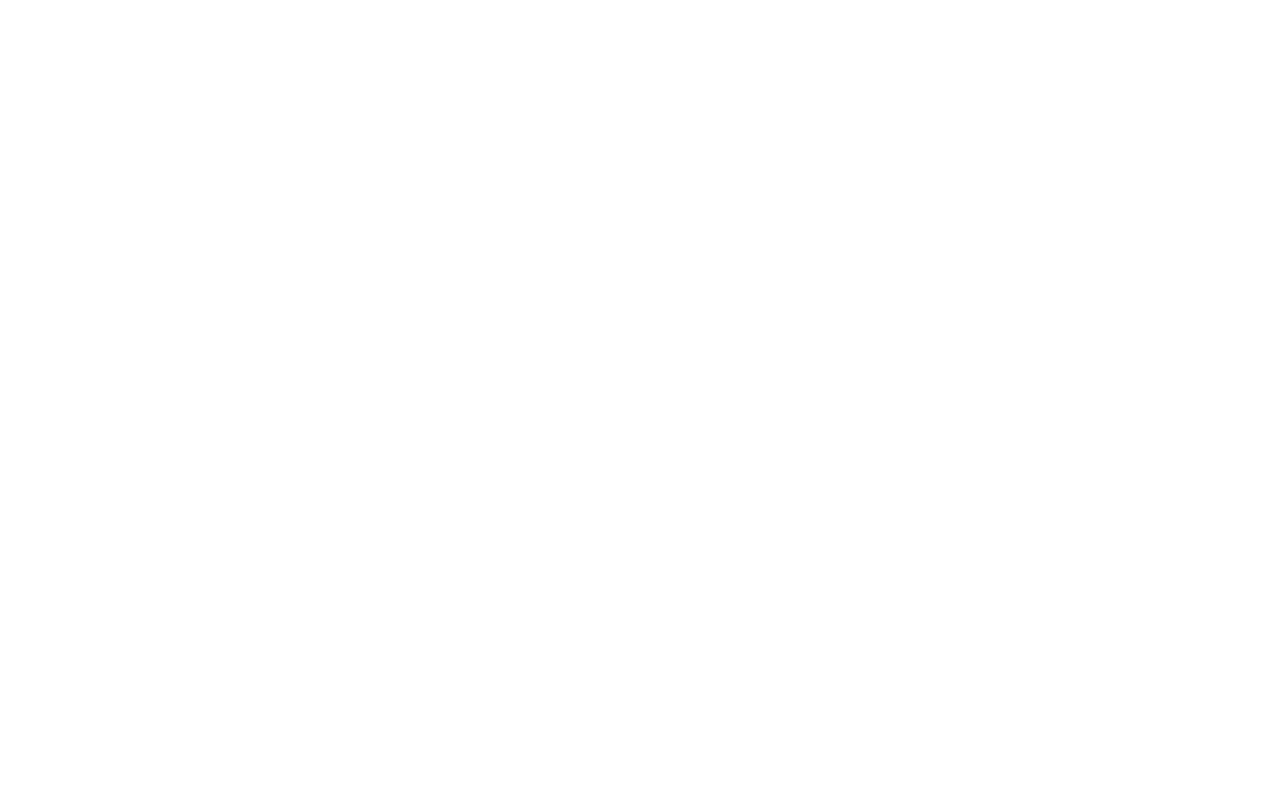
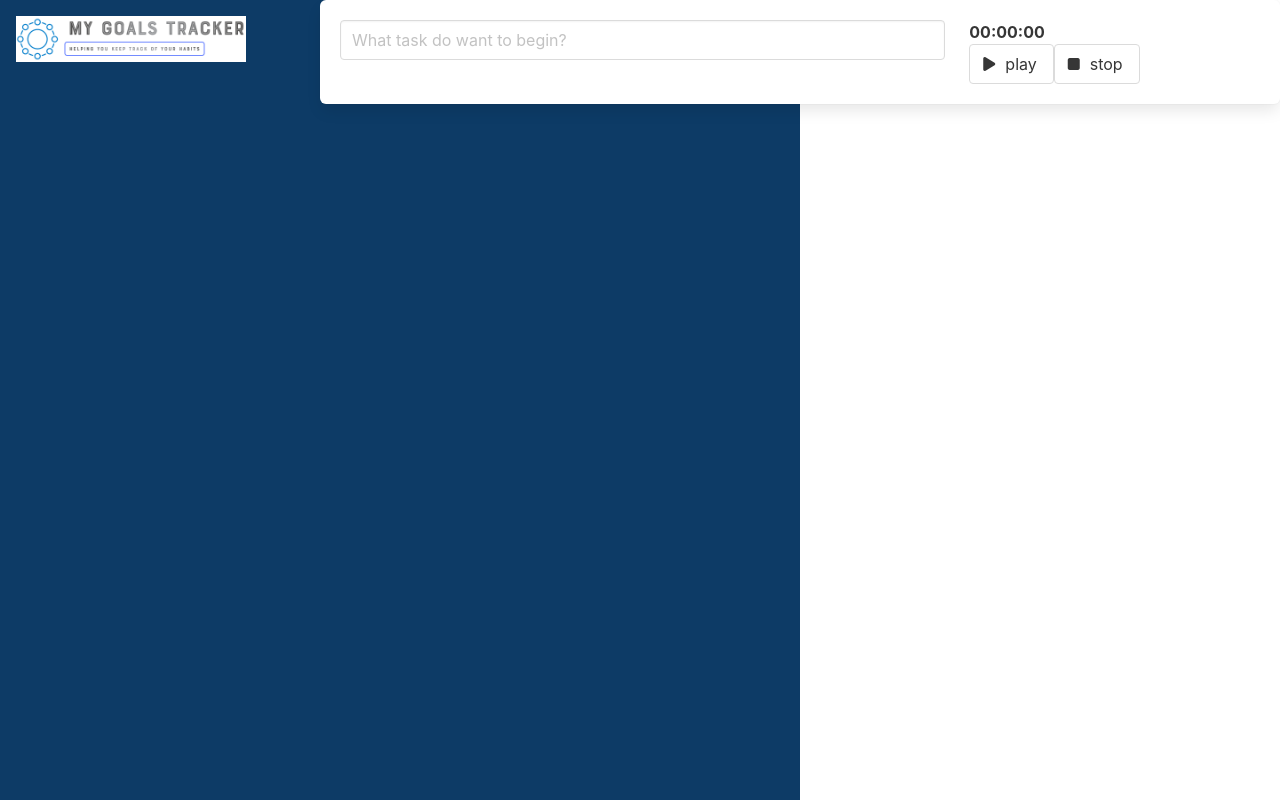
Before and after one commit to kleberaluizio/my-tracker, a Vue app: page / in a window 1280 px wide. Built offline with nearby package versions, Linux system fonts and the light colour scheme.

Commit message:
Adding components

```diff
--- a/public/index.html
+++ b/public/index.html
@@ -6,6 +6,7 @@
     <meta name="viewport" content="width=device-width,initial-scale=1.0">
     <link rel="icon" href="<%= BASE_URL %>favicon.ico">
     <title><%= htmlWebpackPlugin.options.title %></title>
+    <link rel="stylesheet" href="https://cdn.jsdelivr.net/npm/bulma@0.9.4/css/bulma.min.css">
   </head>
   <body>
     <noscript>
--- a/src/App.vue
+++ b/src/App.vue
@@ -1,19 +1,26 @@
 <template>
   <main class="columns is-gapless is-multiline"> <!-- Várias colunas, sem espaçamento e multiplas linhas (BULMA)-->
-    <div class="column is-one-quater">
-
+    <div class="column is-one-quarter">
+      <SideBar />
     </div>
-    <div class="column is-three-quater">
-
+    <div class="column is-three-quarter">
+      <MyForm />
     </div>
   </main>
 </template>
 
 <script lang="ts">
 import { defineComponent } from 'vue';
+import SideBar from './components/SideBar.vue'
+import MyForm   from './components/MyForm.vue'
 
 export default defineComponent({
-  name: 'App'
+  name: 'App',
+  components:{
+    SideBar
+    ,
+    MyForm
+  }
 });
 </script>
 
--- /dev/null
+++ b/src/components/MyForm.vue
@@ -0,0 +1,36 @@
+<template>
+    <div class="box">
+        <div class="columns">
+            <div class="column is-8" role="form" aria-label="Form for new task creation">
+                <input type="text" class="input" placeholder="What task do want to begin?">
+            </div>
+            <div class="column">
+                <section>
+                    <strong>00:00:00</strong>
+                </section>
+                <button class="button">
+                    <span class="icon">
+                        <i class="fas fa-play"></i>
+                    </span>
+                    <span>play</span>
+                </button>
+                <button class="button">
+                    <span class="icon">
+                        <i class="fas fa-stop"></i>
+                    </span>
+                    <span>stop</span>
+                </button>
+            </div>
+        </div>
+    </div>
+</template>
+
+<script lang="ts">
+import {defineComponent} from 'vue'
+
+export default defineComponent({
+    name: 'MyForm'
+})
+</script>
+
+<style scoped></style>
--- /dev/null
+++ b/src/components/SideBar.vue
@@ -0,0 +1,35 @@
+<template>
+    <header>
+        <h1> <img src="../assets/logo.png" alt="" srcset=""></h1>
+    </header>
+</template>
+
+<script lang="ts">
+import {defineComponent} from 'vue'
+
+export default defineComponent({
+    name: 'SideBar'
+})
+</script>
+
+<style scoped>
+header {
+    padding: 1rem;
+    background-color: #0d3b66;
+    width: 100vb;
+    height: 100vh;
+}
+
+img {
+    /* border-radius: 25px; */
+    /* margin: 5px; */
+    width: 30%;
+    height: 30%;
+}
+@media only screen and (max-width: 768px) {
+    header {
+        padding: 2.5rem;
+        height: auto;
+    }
+}
+</style>
--- a/src/main.ts
+++ b/src/main.ts
@@ -1,4 +1,5 @@
 import { createApp } from 'vue'
 import App from './App.vue'
+import '@fortawesome/fontawesome-free/css/all.css'
 
 createApp(App).mount('#app')
```
Also changed, not shown: src/assets/logo.png.
